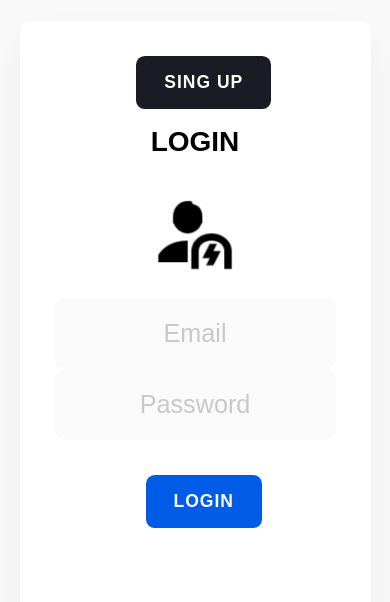
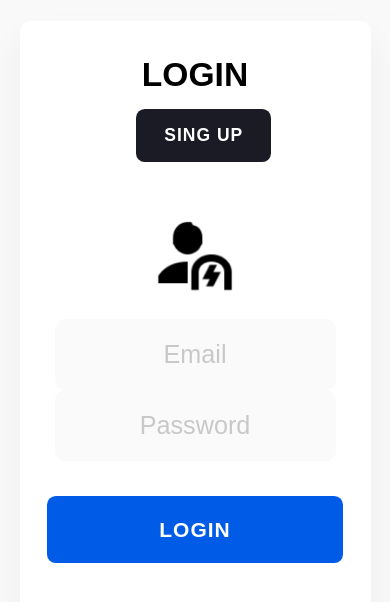
Before and after one commit to jairpss/expenses_app, a React (Create React App) app: page /login in a window 390 px wide. Shown: the top 602 px of the page. Built offline with nearby package versions, Linux system fonts and the light colour scheme; no server answers; what webfontloader would draw is missing.

Commit message:
changing ui media queries

```diff
--- a/src/App.js
+++ b/src/App.js
@@ -1,7 +1,7 @@
 import React from 'react'
 import Helmet from 'react-helmet'
 import {Header, Title, HeaderContainer, BtnContainer} from './elements/Header'
-import Button from './elements/Button'
+import {Button} from './elements/Button'
 import BtnLogout from './elements/BtnLogout'
 import ExpenseForm from './components/ExpenseForm'
 import TotalSpentBar from './components/TotalSpentBar'
--- a/src/components/ExpenseForm.js
+++ b/src/components/ExpenseForm.js
@@ -1,6 +1,6 @@
 import React, {useState, useEffect} from 'react'
 import {FilterContainer, Form, Input, BigInput, ButtonContainer} from './../elements/FormElements'
-import Button from './../elements/Button'
+import {Button} from './../elements/Button'
 import SelectCategory from './SelectCategory'
 import {ReactComponent as PlusIcon} from './../images/plus.svg'
 import DatePicker from './DatePicker'
--- a/src/components/ExpensesList.js
+++ b/src/components/ExpensesList.js
@@ -7,8 +7,6 @@ import useGetExpenses from './../hooks/useGetExpenses'
 import {
     List,
     ListElement,
-    CategoryList,
-    CategoryListElement,
     Category,
     Description,
     Value,
@@ -25,7 +23,7 @@ import formatAmount from './../functions/convertToCurrency'
 import {ReactComponent as EditIcon} from './../images/editar.svg'
 import {ReactComponent as DeleteIcon} from './../images/borrar.svg'
 import {Link} from 'react-router-dom'
-import Button from './../elements/Button'
+import {Button} from './../elements/Button'
 import {format, fromUnixTime} from 'date-fns'
 import deleteExpense from './../firebase/deleteExpense'
 
--- a/src/components/Login.js
+++ b/src/components/Login.js
@@ -1,6 +1,6 @@
 import React, {useState} from 'react'
 import {Header, Title, HeaderContainer} from '../elements/Header'
-import Button from '../elements/Button'
+import {Button, LoginButton} from '../elements/Button'
 import Helmet from 'react-helmet'
 import {Form, Input, ButtonContainer} from '../elements/FormElements'
 import ImgLogin from './../images/login-icon.png'
@@ -90,7 +90,7 @@ const Login = () => {
                 <Input type="email" name="email" placeholder="Email" value={email} onChange={handleChange}/>
                 <Input type="password" name="password" placeholder="Password" value={password} onChange={handleChange}/>
                 <ButtonContainer>
-                    <Button as="button" type="submit" primary>LOGIN</Button>
+                    <LoginButton as="button" type="submit" primary>LOGIN</LoginButton>
                 </ButtonContainer>
             </Form>
 
--- a/src/components/Signup.js
+++ b/src/components/Signup.js
@@ -1,6 +1,6 @@
 import React, {useState} from 'react'
 import {Header, Title, HeaderContainer} from '../elements/Header'
-import Button from '../elements/Button'
+import {Button} from '../elements/Button'
 import Helmet from 'react-helmet'
 import {Form, Input, ButtonContainer} from '../elements/FormElements'
 import ImgLogin from './../images/icon-signup.png'
--- a/src/elements/BtnLogout.js
+++ b/src/elements/BtnLogout.js
@@ -1,6 +1,6 @@
 import React from 'react'
 import {ReactComponent as LogoutIcon} from '../images/log-out.svg'
-import Button from './Button'
+import {Button} from './Button'
 import {auth} from './../firebase/firebaseConfig'
 import {signOut} from 'firebase/auth'
 import { useNavigate } from 'react-router-dom'
--- a/src/elements/Button.js
+++ b/src/elements/Button.js
@@ -4,7 +4,7 @@ import {Link} from 'react-router-dom'
 const Button = styled(Link)`
     background: ${(props) => props.primary ? '#005CE6' : '#1A1B25'};
     width: ${(props) => props.withIcon ? '15.62rem' : 'auto'}; /* 250px */
-    margin-left: 1.25rem; /* 20px */
+    margin-left: 1.25rem;
     border: none;
     border-radius: 0.625rem; /* 10px */
     color: #fff;
@@ -27,4 +27,33 @@ const Button = styled(Link)`
     }
 `;
 
-export default Button
+const LoginButton = styled(Link)`
+    background: #005CE6;
+    width: auto;
+    border: none;
+    border-radius: 0.625rem;
+    color: #fff;
+    font-family: 'Manrope', sans-serif;
+    height: 3.75rem;
+    padding: 2.2rem 5rem;
+    font-size: 1.5rem;
+    font-weight: 700;
+    letter-spacing: 1px;
+    cursor: pointer;
+    text-decoration: none;
+    display: inline-flex;
+    justify-content: space-between;
+    align-items: center;
+    outline: none;
+
+    @media(max-width: 60rem){
+        text-align: center;
+        padding: 2.4rem 8rem;
+    }
+    @media(max-width: 40rem){
+        text-align: center;
+        padding: 2.4rem 8rem;
+    }
+`;
+
+export { Button, LoginButton}
--- a/src/elements/Header.js
+++ b/src/elements/Header.js
@@ -19,7 +19,8 @@ font-size: 2.5rem; /* 40px */
 
 
 @media(max-width: 60rem){ /* 950px */
-    font-size: 2rem; /* 32px */
+    font-size: 2.4rem; /* 32px */
+    margin-bottom: 15px;
 }
 `;
 
@@ -30,7 +31,7 @@ justify-content: space-between;
 
 @media(max-width: 60rem){ /* 950px */
     display: flex;
-    flex-direction: column-reverse;
+    flex-direction: column;
     align-items: center;
 
     & > div {
```
Also changed, not shown: src/elements/FormElements.js (+8 -1 lines).
